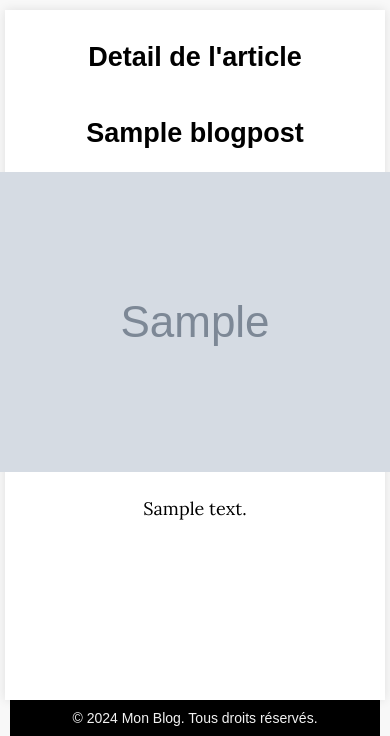
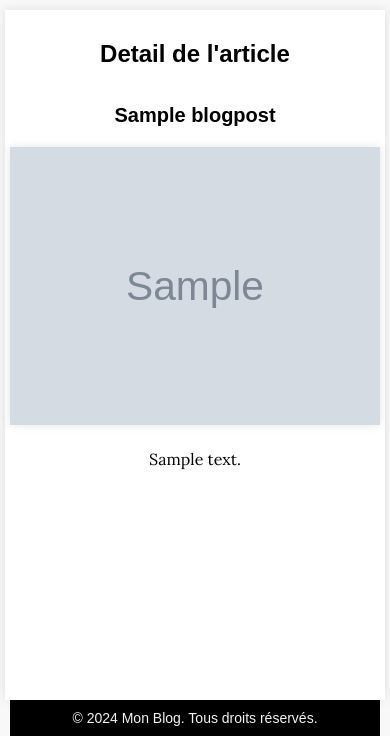
Before and after one commit to andersonkwasi/DjangoBlog, a Django app: a page that uses blog/templates/blog/detail_article.html in a window 390 px wide. Shown: the part 108-844 px from the top of the page. Run offline with Django 5.2, Linux system fonts and the light colour scheme; tables that the repository leaves empty hold one stand-in row (values such as "Sample post"); grey boxes marked "Sample" are stand-in pictures.

Commit message:
ajustement du css

```diff
--- a/blog/static/css/styles.css
+++ b/blog/static/css/styles.css
@@ -47,11 +47,38 @@ nav a:hover {
     font-size: large;
 }
 
-.commentaire {
-    line-height: 1.6;
+/*css de detail */
+.Detail h1 {
+    text-align: center;
+    font-size: 2rem;
+    margin-bottom: 20px;
+}
+
+/* Ajuster le titre de l'article */
+.Detail h2 {
+    font-size: 1.5rem;
+    margin-bottom: 20px;
+    text-align: center;
+}
+
+/* Ajuster l'image de l'article */
+.Detail .article-thumbnail {
+    max-width: 100%;
+    height: auto;
+    display: block;
+    margin: 20px auto; /* Centre l'image horizontalement */
+    box-shadow: 0 0 10px rgba(0, 0, 0, 0.1); /* Ajoute un ombrage à l'image */
+}
+
+/* Ajuster le paragraphe de contenu */
+.Detail .commentaire {
+    line-height: 1.8;
     font-family: 'Lora', serif;
     font-weight: 400;
+    font-size: 1.2rem;
+    margin: 20px auto;
 }
+/* fin */
 
 .list a {
     color: #333;
@@ -189,7 +216,22 @@ footer p {
         font-size: 12px;
     }
 
+    h1 {
+        font-size: 1.5rem;
+    }
+
+    .Detail h2 {
+        font-size: 1.25rem;
+    }
+
+    .Detail .commentaire {
+        font-size: 1rem;
+        max-width: 100%;
+        padding: 0 10px;
+    }
+
     footer {
         font-size: 12px;
     }
+
 }
--- a/blog/templates/blog/detail_article.html
+++ b/blog/templates/blog/detail_article.html
@@ -8,7 +8,7 @@
 {% block content %}
 <h1>Detail de l'article</h1>
 
-<article>
+<article class="Detail">
     <h2>{{detailArticle.title}}</h2>
     {% if detailArticle.thumbnail and detailArticle.thumbnail.url %}
     <img class="article-thumbnail" src="{{ detailArticle.thumbnail.url }}" alt="image article">
```
Also changed, not shown: 1 other file.
